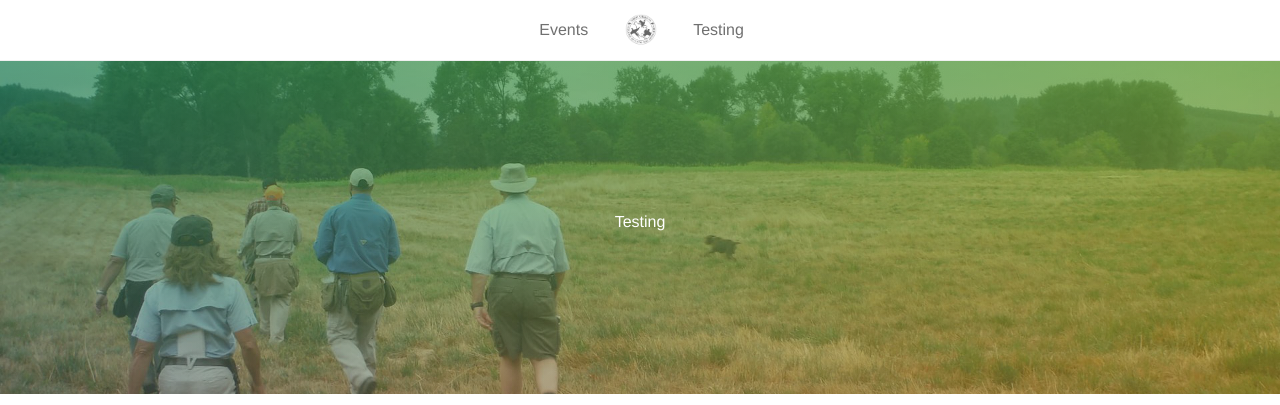
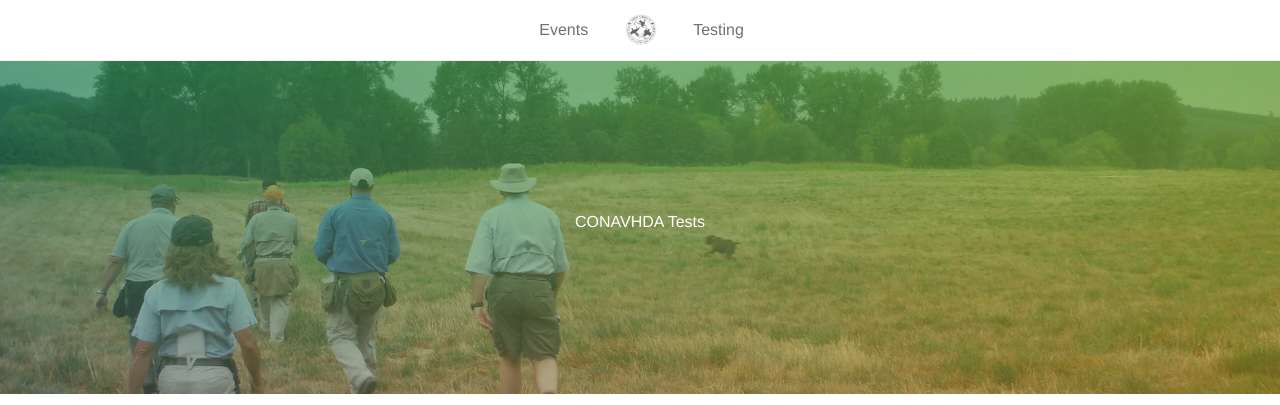
Before and after one commit to ryankbales/conavhda-redeux, a Jekyll site: the page built from testing.markdown, in a window 1280 px wide. Shown: the top 405 px of the page. Built offline with Jekyll 4.4.1, drawn with Linux system fonts in a browser that asks for light colours.

Commit message:
add dynamic header title

```diff
--- a/_layouts/page.html
+++ b/_layouts/page.html
@@ -5,7 +5,7 @@
 
 <body>
   {% include header.html %}
-  {% include header_image.html header_image=page.header_image page_title=page.title %}
+  {% include header_image.html header_image=page.header_image page_title=page.page_header_title %}
   {{content}}
 </body>
 
```
